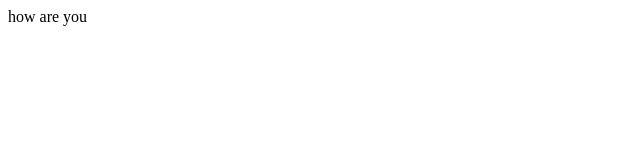
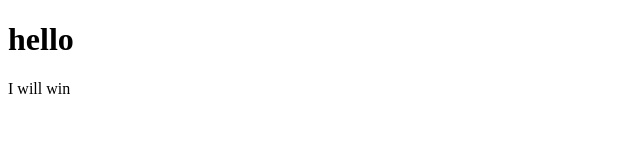
Before and after one commit to kamalasekar091/ks.github.io, a plain HTML site: page index.html in a window 1280 px wide. Shown: the whole page, without its empty margins (0-640 px from the left). Drawn offline with Linux system fonts and the light colour scheme.

Commit message:
Update index.html

```diff
--- a/index.html
+++ b/index.html
@@ -1,7 +1,13 @@
-<!HTML>
+<!DOCTYPE html>
 <head>
+<h1> hello </h1>
 </head>
 <body>
-how are you
+
+<script type="text/javascript">
+
+document.write("I will win");
+</script>
+
 </body>
 </html>
```
